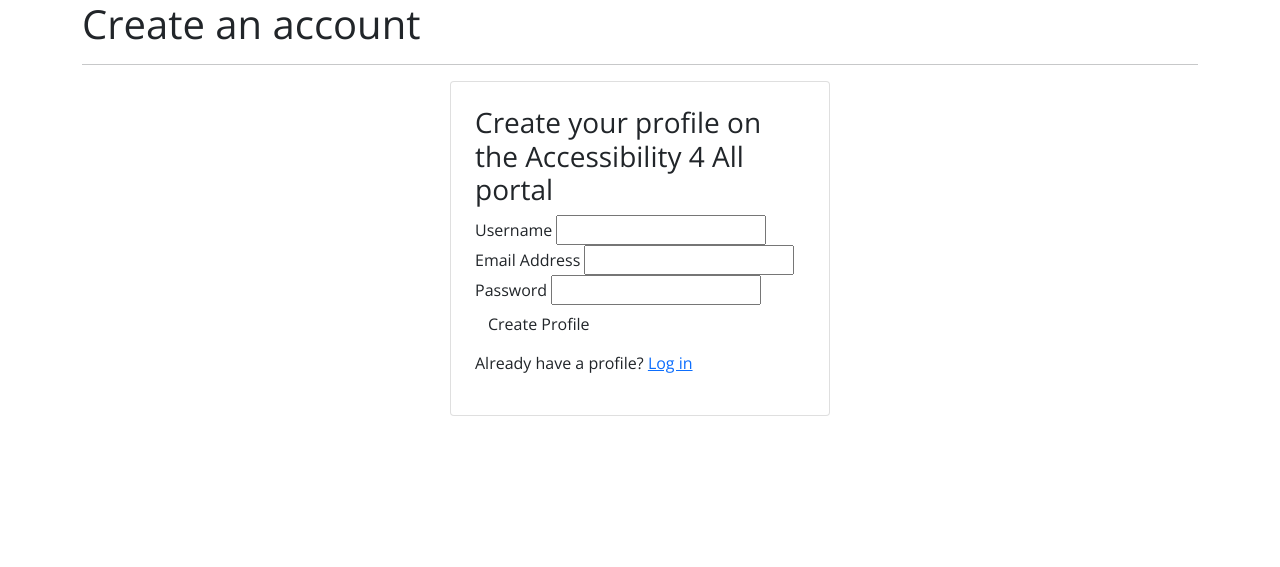
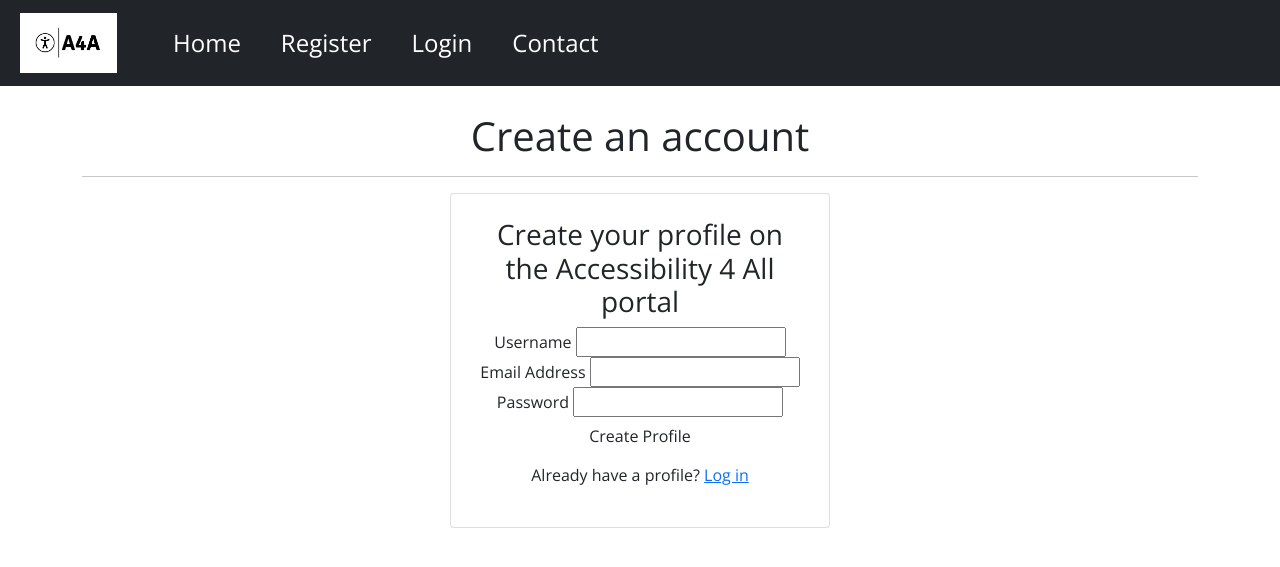
Before and after one commit to AideenM12/Trust-in-soda-hackathon, a Flask app: page /registration in a window 1280 px wide. Shown: the top 567 px of the page. Run offline with Flask 2, Linux system fonts and the light colour scheme; some libraries are stand-ins or nearby versions.

Commit message:
Add navbar to home,register,login and contact templates

```diff
--- a/templates/contact.html
+++ b/templates/contact.html
@@ -1,4 +1,7 @@
 {% extends 'base.html' %}
+{% block header %}
+    {% include 'includes/main-nav.html' %}
+{% endblock %}
 {% block content %}
 
 <!-- Font Awesome -->
--- a/templates/login.html
+++ b/templates/login.html
@@ -1,10 +1,13 @@
 {% extends 'base.html' %}
+{% block header %}
+    {% include 'includes/main-nav.html' %}
+{% endblock %}
 {% block content %}
 
     <main>
         <!-- Section: Log in -->
         <section>
-            <div id="login-wrapper" class="container">
+            <div id="login-wrapper" class="container mt-5">
                 <div class="row">
                     <div class="col">
                         <h1 class=" d-flex justify-content-center">Log in</h1>
--- a/templates/newprofile.html
+++ b/templates/newprofile.html
@@ -1,12 +1,15 @@
 {% extends 'base.html' %}
+{% block header %}
+    {% include 'includes/main-nav.html' %}
+{% endblock %}
 {% block content %}
 
 <main>
     <!-- Section: Create an account -->
     <section>
-        <div id="create-account-wrapper" class="container">
-            <div class="row">
-                <div class="col-12">
+        <div id="create-account-wrapper" class="container mt-5 text-center">
+            <div class="row ">
+                <div class="col-12 mt-3">
                     <h1>Create an account</h1>
                     <hr>
                 </div>
```
